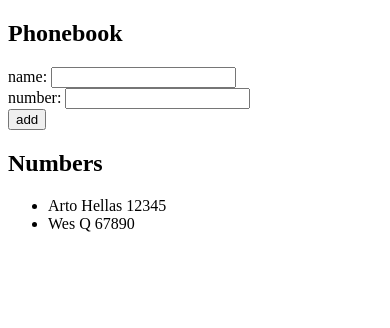
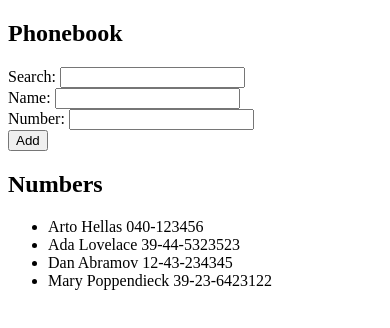
Before and after one commit to iamwesofph/fullstackopen-ex, a React (Vite) app in the folder part2/phonebook/: page / in a window 390 px wide. Shown: the top 328 px of the page. Built offline with nearby package versions, Linux system fonts and the light colour scheme.

Commit message:
Finish phonebook step5

```diff
--- a/part2/phonebook/src/App.jsx
+++ b/part2/phonebook/src/App.jsx
@@ -1,20 +1,17 @@
 import { useState } from "react";
 
 const initialPersons = [
-    {
-        name: "Arto Hellas",
-        number: "12345",
-    },
-    {
-        name: "Wes Q",
-        number: "67890",
-    },
+    { name: "Arto Hellas", number: "040-123456", id: 1 },
+    { name: "Ada Lovelace", number: "39-44-5323523", id: 2 },
+    { name: "Dan Abramov", number: "12-43-234345", id: 3 },
+    { name: "Mary Poppendieck", number: "39-23-6423122", id: 4 },
 ];
 
 const App = () => {
     const [persons, setPersons] = useState(initialPersons);
     const [newName, setNewName] = useState("");
     const [newNumber, setNewNumber] = useState("");
+    const [search, setSearch] = useState("");
 
     const handleChangeName = (event) => {
         setNewName(event.target.value);
@@ -22,6 +19,10 @@ const App = () => {
 
     const handleChangeNumber = (event) => {
         setNewNumber(event.target.value);
+    };
+
+    const handleChangeSearch = (event) => {
+        setSearch(event.target.value);
     };
 
     const handleSubmit = (event) => {
@@ -42,25 +43,31 @@ const App = () => {
         }
     };
 
+    const personsToShow = persons.filter((person) => person.name.includes(search));
+
     return (
         <div>
             <h2>Phonebook</h2>
             <form>
                 <div>
-                    name: <input type="text" onChange={handleChangeName} value={newName} />
+                    Search: <input type="text" onChange={handleChangeSearch} value={search} />
                 </div>
                 <div>
-                    number: <input type="text" onChange={handleChangeNumber} value={newNumber} />
+                    Name: <input type="text" onChange={handleChangeName} value={newName} />
+                </div>
+                <div>
+                    Number: <input type="text" onChange={handleChangeNumber} value={newNumber} />
                 </div>
                 <div>
                     <button type="submit" onClick={handleSubmit}>
-                        add
+                        Add
                     </button>
                 </div>
             </form>
+
             <h2>Numbers</h2>
             <ul>
-                {persons.map((person, index) => {
+                {personsToShow.map((person, index) => {
                     return <li key={index}>{`${person.name} ${person.number}`}</li>;
                 })}
             </ul>
```
